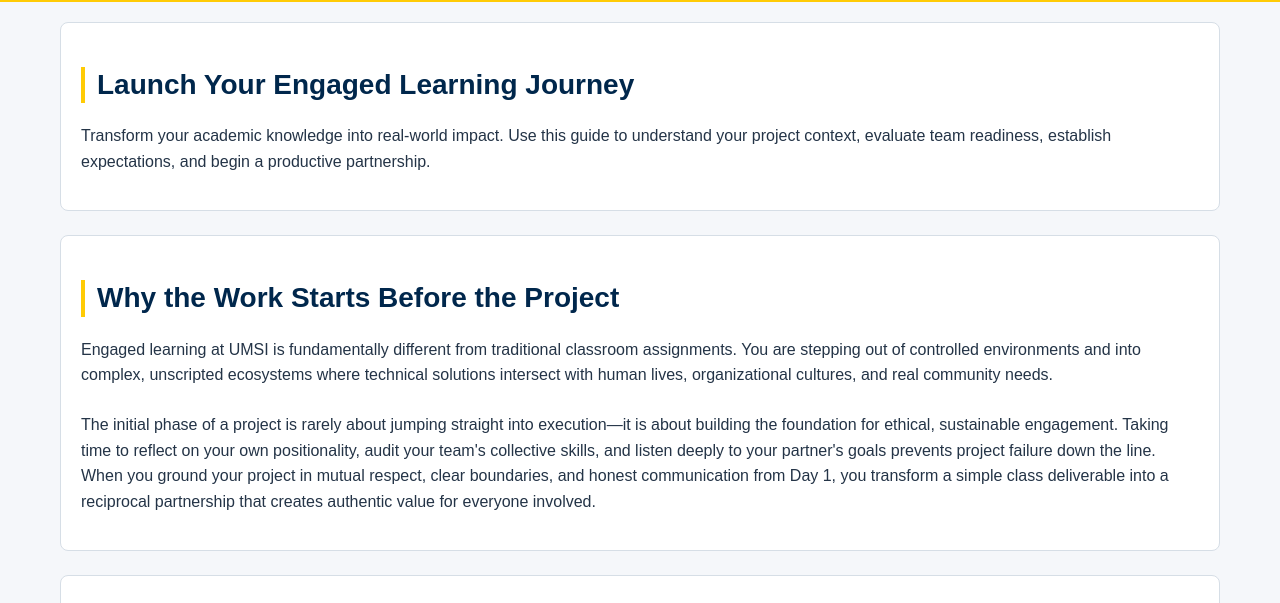
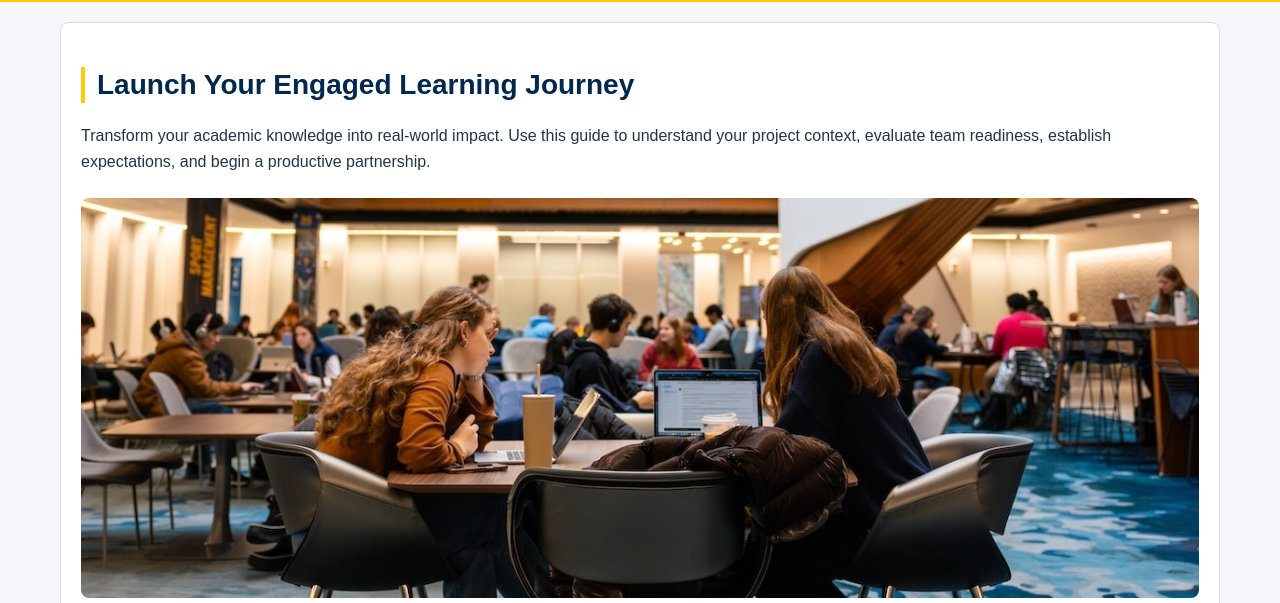
Before and after one commit to arsheaag/client_project_f26, a plain HTML site: page prep.html in a window 1280 px wide. Shown: the part 327-930 px from the top of the page. Drawn offline with Linux system fonts and the light colour scheme.

Commit message:
Add optimized image to preparing page

```diff
--- a/css/style.css
+++ b/css/style.css
@@ -300,3 +300,12 @@ h2 {
 h3 {
     font-size: clamp(1.1rem, 2.5vw, 1.35rem);
 }
+
+/* Crop the Preparing page image to keep it compact on mobile */
+.prep-image {
+    width: 100%;
+    height: clamp(18rem, 35vw, 25rem);
+    object-fit: cover;
+    object-position: center 75%;
+    border-radius: 0.5rem;
+}
--- a/prep.html
+++ b/prep.html
@@ -39,6 +39,16 @@
                 guide to understand your project context, evaluate team readiness,
                 establish expectations, and begin a productive partnership.
             </p>
+
+            <img
+                class="prep-image"
+                src="images/MCOMMONS-FirstWeeksWinter2026-079.jpg"
+                alt="Students studying and collaborating at tables in a University of Michigan campus space.">
+
+            <p>
+            <small>Image credit: VP Communications, Regents of the University of Michigan.</small>
+            </p>
+
         </section>
 
         <section>
```
Also changed, not shown: images/MCOMMONS-FirstWeeksWinter2026-079.jpg (added).
